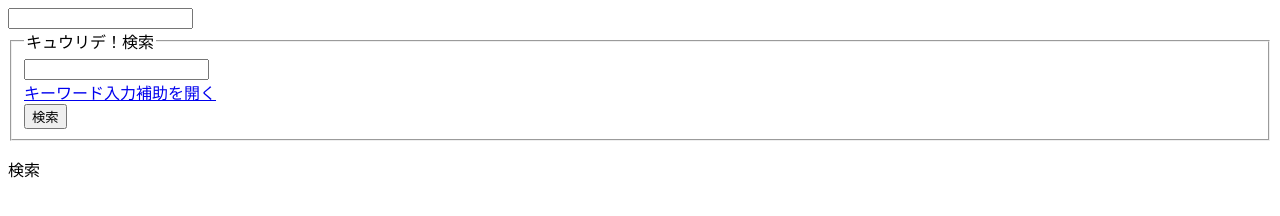
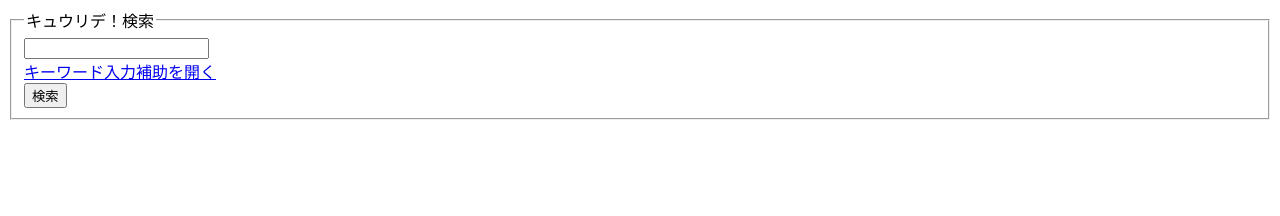
Before and after one commit to tanukichi5000/kyuuridekensaku, a plain HTML site: page index.html in a window 1280 px wide. Drawn offline with Linux system fonts and the light colour scheme.

Commit message:
Update index.html

```diff
--- a/index.html
+++ b/index.html
@@ -1,5 +1,3 @@
-<input type="search" class="_1wsoZ5fswvzAoNYvIJgrU4" name="p" autocomplete="off" aria-label="検索したいキーワードを入力してください" aria-live="assertive">
 <form action="https://search.yahoo.co.jp/search" name="sf1" method="get" role="search"><fieldset><legend>キュウリデ！検索</legend><span class="m4wO0W1Qp4Rm8IpDS5ZjR"><input type="search" class="_1wsoZ5fswvzAoNYvIJgrU4" name="p" autocomplete="off" aria-label="検索したいキーワードを入力してください" aria-live="assertive"><noscript><style>._1mzr9cMqFj96B8HnSVnx67{
                 display: none;
               }</style></noscript><div class="_ksk75rJuVj51SK_eWKdU _1mzr9cMqFj96B8HnSVnx67"><a class="yMWCYupQNdgppL-NV6sMi _3sAlKGsIBCxTUbNi86oSjt rapidnofollow" href="#wrapper"><span class="_3d6HchK_pEvGBdfqXSYkpH _3wpeTT2fc7agXLVI8-uoHp">キーワード入力補助を開く</span></a></div><button class="_63Ie6douiF2dG_ihlFTen rapid-noclick-resp" type="submit"><span class="_3s3YPSCNUcgAFkPwVeRyfT"><span class="PHOgFibMkQJ6zcDBLbga8">検索</span></span></button></span></fieldset><input type="hidden" name="fr" value="top_ga1_sa"><input type="hidden" name="ei" value="UTF-8"><input type="hidden" name="ts" value=""><input type="hidden" name="aq" value="-1"><input type="hidden" name="oq" value=""><input type="hidden" name="at" value=""><input type="hidden" name="ai" value=""></form>
-              <span class="PHOgFibMkQJ6zcDBLbga8">検索</span>
```
